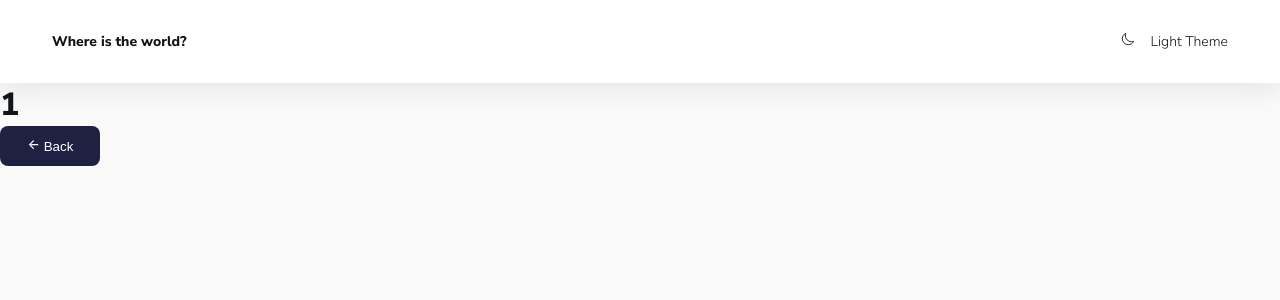
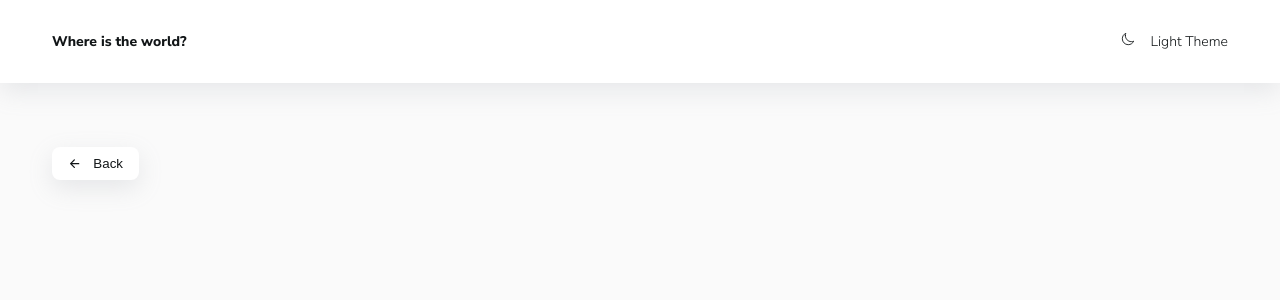
Before and after one commit to abr-ya/react-world, a React (Create React App) app: page /country/1 in a window 1280 px wide. Shown: the top 300 px of the page. Built offline with nearby package versions, Linux system fonts and the light colour scheme; no server answers.

Commit message:
feat: Update Country page

```diff
--- a/src/App.jsx
+++ b/src/App.jsx
@@ -2,7 +2,7 @@ import { useState } from 'react';
 import {
   BrowserRouter as Router, Routes, Route,
 } from 'react-router-dom';
-import GlobalStyle from './components/styled/Common.styled';
+import GlobalStyle, { StyledMain } from './components/styled/Common.styled';
 import { Header } from './components';
 import {
   Home, About, Error404, Country,
@@ -15,12 +15,14 @@ function App() {
     <Router>
       <GlobalStyle />
       <Header />
+      <StyledMain>
         <Routes>
           <Route path="/" element={<Home countries={countries} setCountries={setCountries} />} />
           <Route path="/country/:name" element={<Country />} />
           <Route path="/about" element={<About />} />
           <Route path="*" element={<Error404 />} />
         </Routes>
+      </StyledMain>
     </Router>
   );
 }
--- a/src/components/Info.jsx
+++ b/src/components/Info.jsx
@@ -1,9 +1,65 @@
+/* eslint-disable react/prop-types */
 // import PropTypes from 'prop-types';
-// import { StyledButton } from './styled/Common.styled';
+import {
+  StyledInfo, InfoImage, InfoTitle,
+  ListGroup, List, ListItem,
+} from './styled/Info.styled';
 
-function Info() {
+// ToDo: вернуть propsValidation!
+function Info({ data }) {
+  console.log(data);
+  const {
+    name,
+    flag,
+    nativeName,
+    population,
+    region,
+    subregion,
+    capital,
+  } = data;
+
   return (
-    <span>Детальная страница страны.</span>
+    <StyledInfo>
+      <InfoImage src={flag} alt={name} />
+
+      <div>
+        <InfoTitle>{name}</InfoTitle>
+        <ListGroup>
+          <List>
+            <ListItem>
+              <b>Native Name:</b>
+              {' '}
+              {nativeName}
+            </ListItem>
+            <ListItem>
+              <b>Population</b>
+              {' '}
+              {population}
+            </ListItem>
+            <ListItem>
+              <b>Region:</b>
+              {' '}
+              {region}
+            </ListItem>
+            <ListItem>
+              <b>Sub Region:</b>
+              {' '}
+              {subregion}
+            </ListItem>
+            <ListItem>
+              <b>Capital:</b>
+              {' '}
+              {capital}
+            </ListItem>
+          </List>
+          <List>
+            <ListItem>
+              <b>Native Name:</b>
+            </ListItem>
+          </List>
+        </ListGroup>
+      </div>
+    </StyledInfo>
   );
 }
 
--- a/src/components/styled/Common.styled.jsx
+++ b/src/components/styled/Common.styled.jsx
@@ -1,4 +1,4 @@
-import styled, { css, createGlobalStyle } from 'styled-components/macro';
+import styled, { createGlobalStyle } from 'styled-components/macro'; // css
 
 const GlobalStyle = createGlobalStyle`
   * {
@@ -17,7 +17,7 @@ export const Container = styled.div`
   padding: 0 2rem;
 `;
 
-export const Wrapper = styled.main`
+export const StyledMain = styled.main`
   padding: 2rem 0;
 
   @media (min-width: 767px) {
@@ -36,7 +36,6 @@ export const Card = styled.div`
 
 export const StyledHeader = styled.header`
   background-color: rgba(0,0,0,0.4);
-  color: #ff6a95;
   height: 70px;
   width: 100%;
   display: flex;
@@ -47,24 +46,29 @@ export const StyledHeader = styled.header`
 `;
 
 export const StyledButton = styled.button`
-  border: 0;
-  border-radius: 8px;
-  color: #fff;
-  width: 100px;
-  height: 40px;
+  padding: 0 1rem;
+  background-color: var(--colors-ui-base);
+  box-shadow: var(--shadow);
+  line-height: 2.5;
+  border-radius: var(--radii);
+  border: none;
+  display: flex;
+  align-items: center;
+  gap: 0.75rem;
+  color: var(--color-text);
   cursor: pointer;
 
-  ${(props) => props.version === 'primary' && css`background-color: #202142;`}
-  ${(props) => props.version === 'secondary' && css`background-color: #ff6a95;`}
-
   &:hover {
-    transform: scale(0.98);
+    transform: scale(0.9);
     opacity: 0.9;
   }
+`;
 
-  &:disabled {
-    background-color: #cccccc;
-    color: #333;
-    cursor: auto;
-  }
-`;
+// ${(props) => props.version === 'primary' && css`background-color: #202142;`}
+// ${(props) => props.version === 'secondary' && css`background-color: #ff6a95;`}
+
+// &:disabled {
+//   background-color: #cccccc;
+//   color: #333;
+//   cursor: auto;
+// }
--- /dev/null
+++ b/src/components/styled/Info.styled.jsx
@@ -0,0 +1,81 @@
+import styled from 'styled-components';
+
+export const StyledInfo = styled.section`
+  margin-top: 3rem;
+  width: 100%;
+  display: grid;
+  grid-template-columns: 100%;
+  gap: 2rem;
+  @media (min-width: 767px) {
+    grid-template-columns: minmax(100px, 400px) 1fr;
+    align-items: center;
+    gap: 5rem;
+  }
+  @media (min-width: 1024px) {
+    grid-template-columns: minmax(400px, 600px) 1fr;
+  }
+`;
+
+export const InfoImage = styled.img`
+  display: block;
+  width: 100%;
+  height: 100%;
+  object-fit: contain;
+`;
+
+export const InfoTitle = styled.h1`
+  margin: 0;
+  font-weight: var(--fw-normal);
+`;
+
+export const ListGroup = styled.div`
+  display: flex;
+  flex-direction: column;
+  gap: 2rem;
+  @media (min-width: 1024px) {
+    flex-direction: row;
+    gap: 4rem;
+  }
+`;
+
+export const List = styled.ul`
+  list-style: none;
+  margin: 0;
+  padding: 0;
+`;
+
+export const ListItem = styled.li`
+  line-height: 1.8;
+  & > b {
+    font-weight: var(--fw-bold);
+  }
+`;
+
+export const Meta = styled.div`
+  margin-top: 3rem;
+  display: flex;
+  gap: 1.5rem;
+  flex-direction: column;
+  align-items: flex-start;
+  & > b {
+    font-weight: var(--fw-bold);
+  }
+  @media (min-width: 767px) {
+    flex-direction: row;
+    align-items: center;
+  }
+`;
+
+export const TagGroup = styled.div`
+  display: flex;
+  gap: 1rem;
+  flex-wrap: wrap;
+`;
+
+export const Tag = styled.span`
+  padding: 0 1rem;
+  background-color: var(--colors-ui-base);
+  box-shadow: var(--shadow);
+  line-height: 1.5;
+  cursor: pointer;
+`;
--- a/src/pages/Country.jsx
+++ b/src/pages/Country.jsx
@@ -3,6 +3,7 @@ import { useState, useEffect } from 'react';
 import { useNavigate, useParams } from 'react-router-dom';
 import { IoArrowBack } from 'react-icons/io5';
 import { searchByCountry } from '../services/countries';
+import { Container } from '../components/styled/Common.styled';
 import Button from '../components/Button';
 import Info from '../components/Info';
 
@@ -10,8 +11,6 @@ function Country() {
   const { name } = useParams();
   const navigate = useNavigate();
   const [country, setCountry] = useState(null);
-
-  console.log(country);
 
   useEffect(() => {
     axios.get(searchByCountry(name)).then(({ data }) => setCountry(data[0]));
@@ -23,15 +22,15 @@ function Country() {
   };
 
   return (
-    <div>
-      <h1>{name}</h1>
+    <Container>
       <Button onClick={backHandler}>
         <IoArrowBack />
         {' '}
         Back
       </Button>
-      {country && <Info />}
-    </div>
+      {country?.name
+        && <Info data={country} />}
+    </Container>
   );
 }
 
--- a/src/pages/Home.jsx
+++ b/src/pages/Home.jsx
@@ -1,5 +1,5 @@
 import { useNavigate } from 'react-router-dom';
-import { Container, Wrapper } from '../components/styled/Common.styled';
+import { Container } from '../components/styled/Common.styled';
 import { CardsList } from '../components/styled/Card.styled';
 import Form from '../components/Form';
 import Card from '../components/Card';
@@ -12,7 +12,7 @@ function Home({ countries, filterHandler }) {
   };
 
   return (
-    <Wrapper>
+    <>
       <Container>
         <Form changeHandler={filterHandler} />
       </Container>
@@ -31,7 +31,7 @@ function Home({ countries, filterHandler }) {
           }
         </CardsList>
       </Container>
-    </Wrapper>
+    </>
   );
 }
 
--- a/src/utils.js
+++ b/src/utils.js
@@ -2,7 +2,7 @@
 export const prepareCountry = (c) => ({
   img: c.flags.png,
   name: c.name,
-  // toDo: здесь пока дубль со свойствами! не знаю: нужен ли этот массив свойств вложенный?
+  // toDo: здесь пока дубль со свойствами! подумать: нужен ли этот массив свойств вложенный?
   region: c.region,
   info: [
     {
```
Lines whose indentation alone changed are shown as unchanged.
